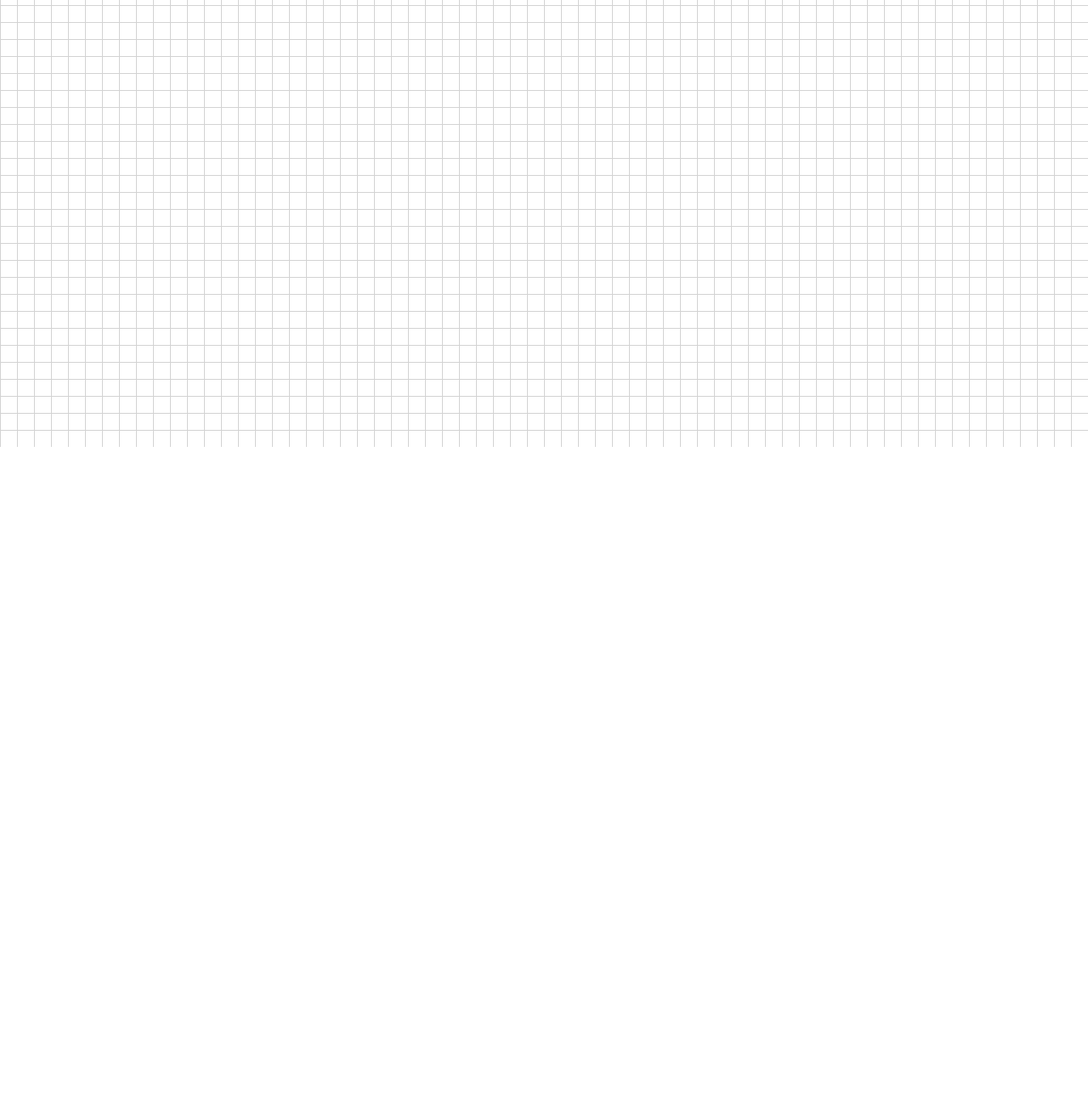
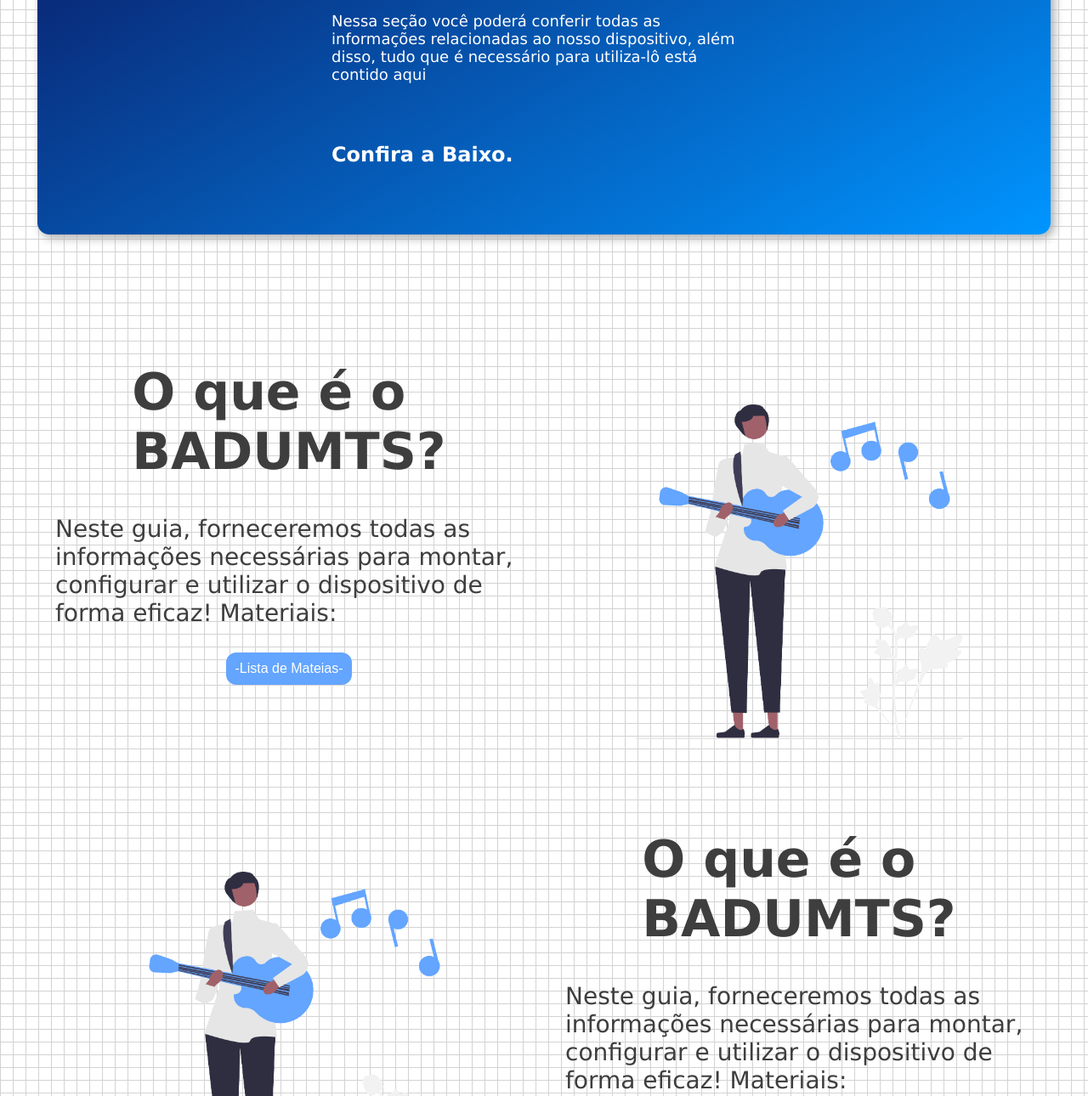
Before and after one commit to NivaldoFerrari/Tcc-Etec, a plain HTML site: page guia.html in a window 1280 px wide. Shown: the part 274-1564 px from the top of the page at 85% size. Before the commit the page ends 800 px from the top, so only its background shows below. Drawn offline with Linux system fonts and the light colour scheme.

Commit message:
criando a pagina guia

```diff
--- a/guia.html
+++ b/guia.html
@@ -21,7 +21,47 @@
         </nav>
     </header>
 
-    <h1> guia</h1>
+    <div class="guia_intro">
+        <div class="guia_content">
+            <div class="contettext">
+                <h1>Nosso guia pra você</h1>
+                <p>Nessa seção você poderá conferir todas as informações
+                    relacionadas ao nosso dispositivo, além disso, tudo que é
+                    necessário para utiliza-lô está contido aqui</p>
+                <h2>Confira a Baixo.</h2>
+            </div>
+        </div>
+    </div>
+
+    <div class="conteiner">
+        <div class="content1">
+            <h1>O que é o <br>BADUMTS?</h1>
+            <p>Neste guia, forneceremos todas as informações necessárias para montar, configurar e utilizar o dispositivo de forma eficaz! Materiais: </p>
+            <a href="">-Lista de Mateias-</a>
+        </div>
+        <div class="content2"><img src="imagens/imagem5.png" alt=""></div>
+    </div>
+
+    <div class="conteiner">
+        <div class="content2"><img src="imagens/imagem5.png" alt=""></div>
+        <div class="content1">
+            <h1>O que é o <br>BADUMTS?</h1>
+            <p>Neste guia, forneceremos todas as informações necessárias para montar, configurar e utilizar o dispositivo de forma eficaz! Materiais: </p>
+            <a href="">-Lista de Mateias-</a>
+        </div>
+    </div>
+
+    <div class="conteiner">
+        <div class="content1">
+            <h1>O que é o <br>BADUMTS?</h1>
+            <p>Neste guia, forneceremos todas as informações necessárias para montar, configurar e utilizar o dispositivo de forma eficaz! Materiais: </p>
+            <a href="">-Lista de Mateias-</a>
+        </div>
+        <div class="content2"><img src="imagens/imagem5.png" alt=""></div>
+    </div>
+
+
+
 
 </body>
     <footer>
--- a/style.css
+++ b/style.css
@@ -49,10 +49,7 @@ a {
 }
 
 
-/*plano de fundo a se retirado
 
-
-*/
 
 .main {
     height: 100%;
@@ -81,7 +78,7 @@ a {
 
 /* Grade do plano de fundo */
 body {
-    background-size: 20px 20px;
+    background-size: 15px 15px;
     background-image: linear-gradient(to right, lightgrey 1px, transparent 1px), linear-gradient(to bottom, lightgrey 1px, transparent 1px);
 
 }
@@ -277,6 +274,104 @@ footer a {
     padding-top: 6px;
 }
 
+/* Guia */
+.guia_intro {
+    display: flex;
+    flex-wrap: wrap;
+    justify-content: center;
+    margin-top: 100px;
+    margin-bottom: 100px;
+}
+
+.guia_content {
+    background: rgb(2,0,36);
+    background: linear-gradient(150deg, rgba(2,0,36,1) 0%, rgba(9,42,121,1) 9%, rgba(0,149,255,1) 100%);
+    height: 380px;
+    width: 90%;
+    max-width: 1200px;
+    border-radius: 14px;
+    box-shadow: 4px 4px 12px #aaa;
+    display: flex;
+    justify-content: center;
+    padding-left: 20px;
+    padding-right: 20px;
+
+}
+
+.contettext {
+
+    font-family: Verdana, Geneva, Tahoma, sans-serif;
+    margin-top: 50px;
+    max-width: 500px;
+    justify-content: center;
+}
+
+.contettext h1, h2, p {
+    color: white;
+    margin-bottom: 30px;
+}
+
+.contettext p{
+    font-size: 18px;
+}
+
+.contettext h2 {
+    margin-top: 70px;
+}
+
+.conteiner {
+    padding-top: 50px;
+
+    display: flex;
+    justify-content: center;
+    gap: 50px;
+    flex-wrap: wrap-reverse;
+
+}
+
+
+.content1 {
+    width: 550px;
+    height: 450px;
+    display: flex;
+    flex-direction: column;
+    align-items: center;
+    margin-bottom: 50px;
+
+}
+
+.content1 h1 {
+    font-family: Verdana, Geneva, Tahoma, sans-serif;
+    font-size: 60px;
+    color: #3E3E3E;
+    padding-bottom: 40px;
+
+}
+
+.content1 p {
+    font-family: Verdana, Geneva, Tahoma, sans-serif;
+    color: #3E3E3E;
+    font-size: 28px;
+}
+
+.content1 a {
+    color: white;
+    background-color: #63A5FF;
+    padding: 10px;
+    border-radius: 12px;
+}
+
+.content2 {
+    width: 550px;
+    height: 450px;
+    display: flex;
+    flex-direction: column;
+    align-items: center;
+}
+
+.content2 img {
+    width: 70%;;
+}
 
 @media (max-width:800px){
     /* Responsividade do Menu */
@@ -357,4 +452,6 @@ footer a {
         height: 350px;
 
     }
+
+
 }
```
Also changed, not shown: imagens/imagem5.png (added).
